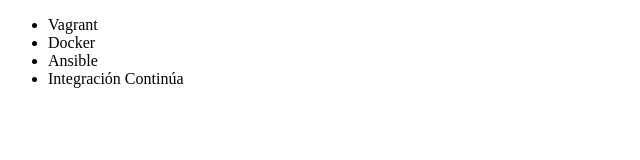
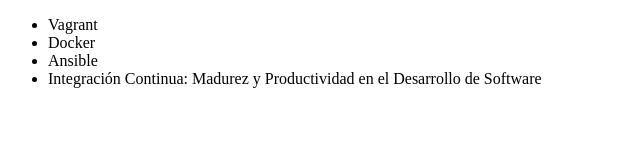
Before and after one commit to rocha21/alura-git, a plain HTML site: page index.html in a window 1280 px wide. Shown: the whole page, without its empty margins (0-640 px from the left). Drawn offline with Linux system fonts and the light colour scheme.

Commit message:
Renombrando curso de Integración continua

```diff
--- a/index.html
+++ b/index.html
@@ -11,7 +11,7 @@
             <li>Vagrant</li>
             <li>Docker</li>
             <li>Ansible</li>
-            <li>Integración Continúa</li>
+            <li>Integración Continua: Madurez y Productividad en el Desarrollo de Software</li>
         </ul>
     </body>
 
```
